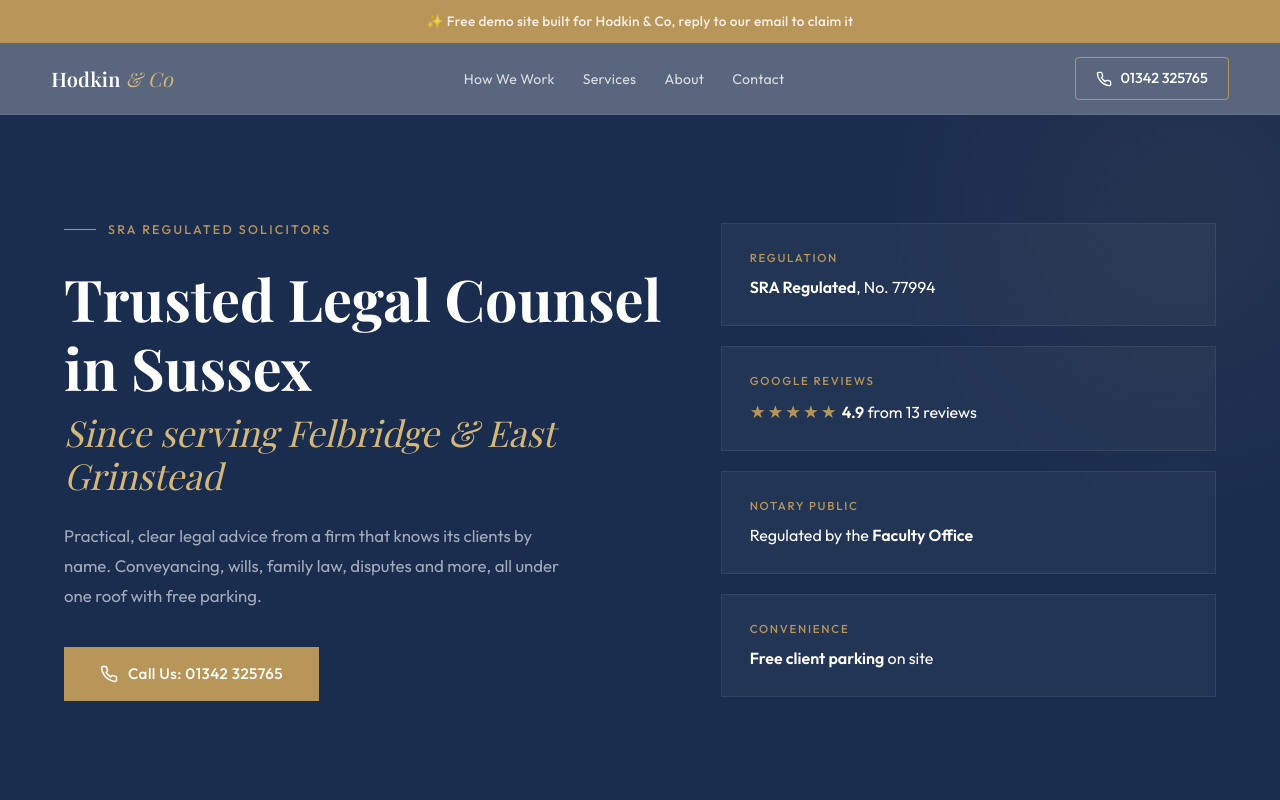
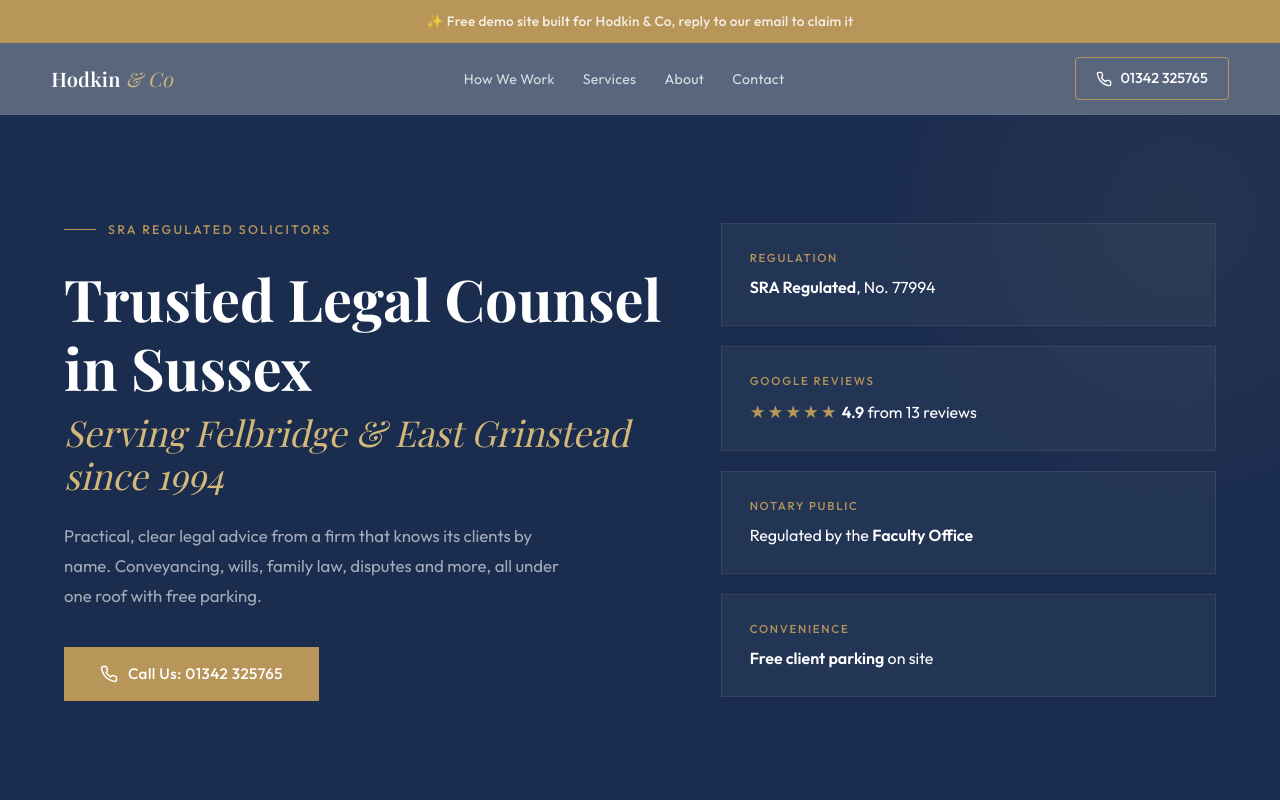
Before and after one commit to londoniac/hodkin-co-solicitors, a plain HTML site: page index.html in a window 1280 px wide. Shown: the top 800 px of the page. Drawn offline with nearby package versions, Linux system fonts and the light colour scheme; a web font is replaced by a local one.

Commit message:
Add founding year 1994 to hero

```diff
--- a/index.html
+++ b/index.html
@@ -472,7 +472,7 @@
     <div class="hero-eyebrow hero-enter hero-enter-1">SRA Regulated Solicitors</div>
     <h1 class="hero-enter hero-enter-2">
       Trusted Legal Counsel in Sussex
-      <span>Since serving Felbridge &amp; East Grinstead</span>
+      <span>Serving Felbridge &amp; East Grinstead since 1994</span>
     </h1>
     <p class="hero-sub hero-enter hero-enter-3">Practical, clear legal advice from a firm that knows its clients by name. Conveyancing, wills, family law, disputes and more, all under one roof with free parking.</p>
     <a href="tel:01342325765" class="hero-cta hero-enter hero-enter-4">
```
